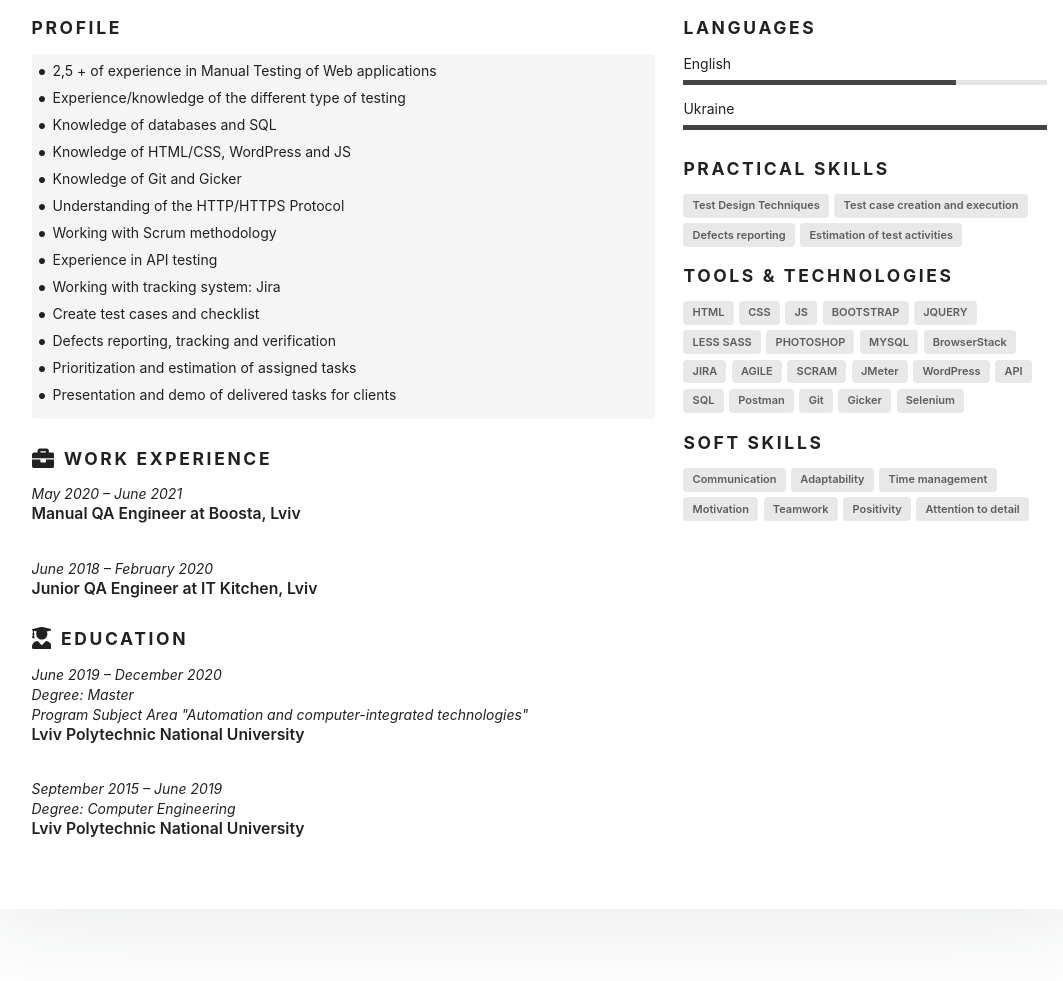
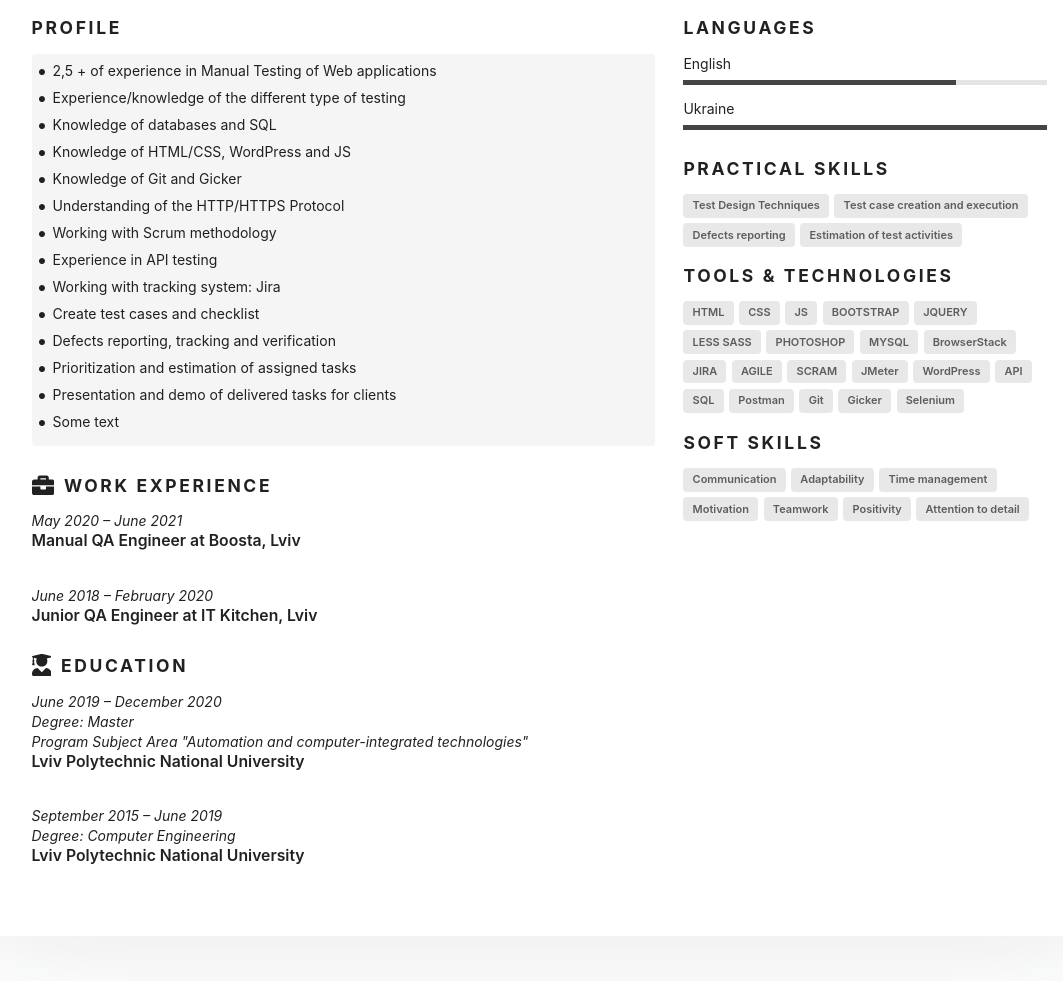
Before and after one commit to RoksolanaSheremeta/CV, a plain HTML site: page index.html in a window 1280 px wide. Shown: the part 542-1523 px from the top of the page, without its empty margins (101-1164 px from the left). Drawn offline with Linux system fonts and the light colour scheme.

Commit message:
Add some text in profile

```diff
--- a/index.html
+++ b/index.html
@@ -96,6 +96,7 @@
 									<li>Defects reporting, tracking and verification</li>
 									<li>Prioritization and estimation of assigned tasks</li>
 									<li>Presentation and demo of delivered tasks for clients</li>
+									<li>Some text</li>
 								</ul>
 							</section>
 							<section class="employment-history">
```
